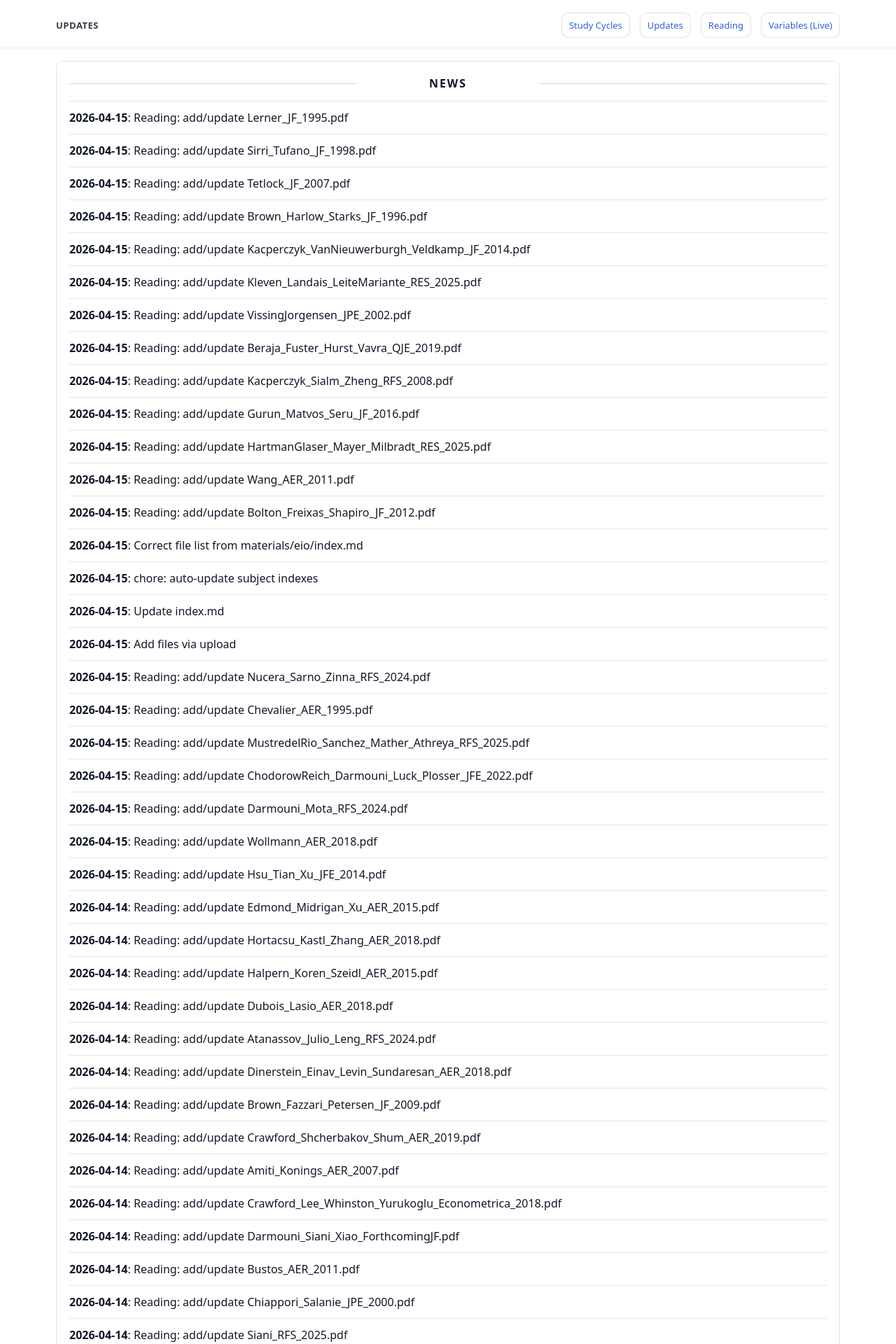
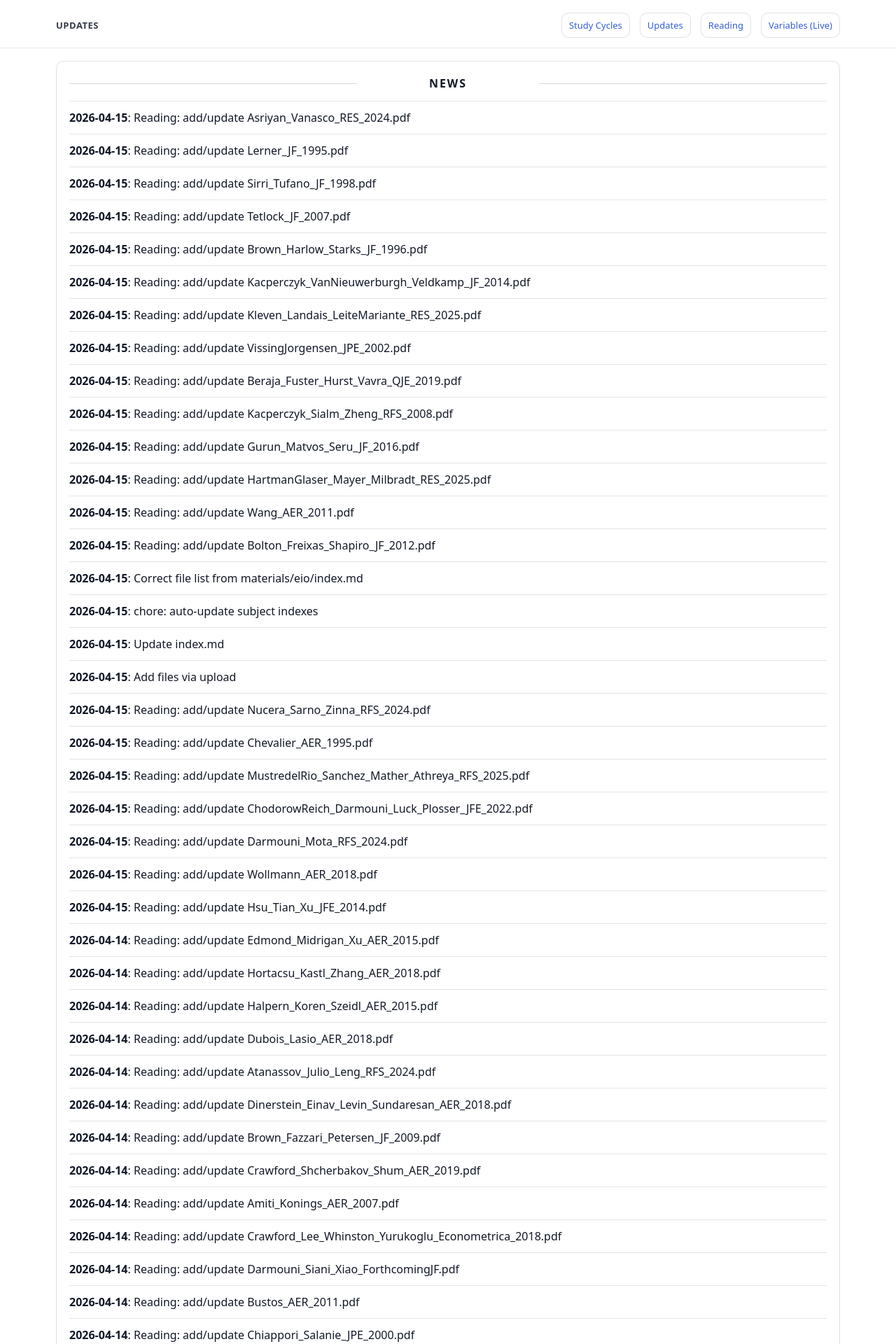
Before and after one commit to yaxinzn/study-archive, a Jekyll site: the page built from updates/index.md, in a window 1280 px wide. Shown: the top 1920 px of the page at 70% size. Built offline with Jekyll 4.4.1, drawn with Linux system fonts in a browser that asks for light colours; some of the changed text lies outside the part shown.

Commit message:
chore: update NEWS feed

```diff
--- a/_data/news.yml
+++ b/_data/news.yml
@@ -1,4 +1,7 @@
 # Auto-generated update history (sorted newest -> oldest). Do not edit manually.
+- ts: "1776251783"
+  date: "2026-04-15"
+  title: "Reading: add/update Asriyan_Vanasco_RES_2024.pdf"
 - ts: "1776251482"
   date: "2026-04-15"
   title: "Reading: add/update Lerner_JF_1995.pdf"
```
